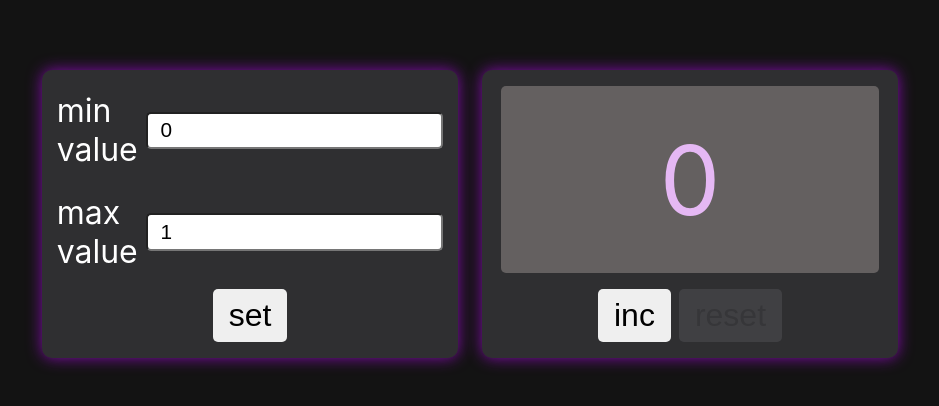
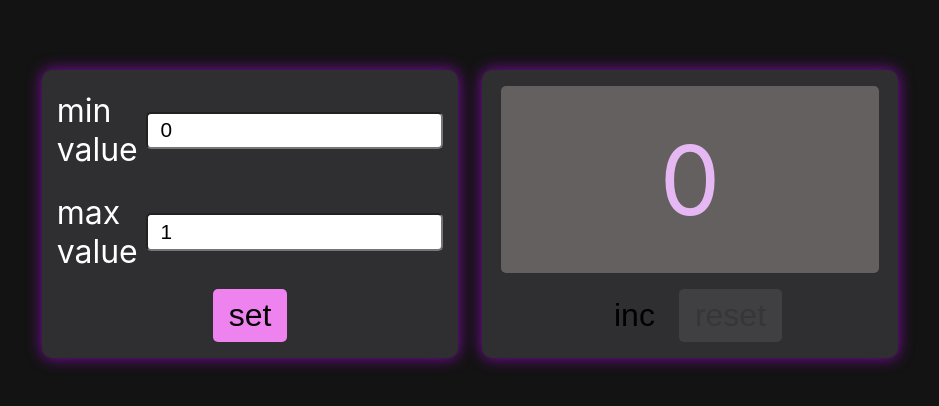
Before and after one commit to beliy-beret/React-Counter, a React (Create React App) app: page / in a window 1280 px wide. Shown: the part 114-520 px from the top of the page, without its empty margins (178-1117 px from the left). Built offline with nearby package versions, Linux system fonts and the light colour scheme.

Commit message:
refactoring MyButton component

```diff
--- a/src/components/CounterSetting/CounterSetting.tsx
+++ b/src/components/CounterSetting/CounterSetting.tsx
@@ -101,7 +101,7 @@ const CounterSetting: FC<ComponentPropsType> = ({
 					className={error ? s.error : ''}
 				/>
 			</div>
-			<MyButton onClick={submitHandler} disabled={!formIsValid}>
+			<MyButton onClick={submitHandler} disabled={!formIsValid} variant={'primary'}>
 				set
 			</MyButton>
 		</div>
--- a/src/components/MyButton/MyButton.tsx
+++ b/src/components/MyButton/MyButton.tsx
@@ -1,17 +1,18 @@
-import {FC, ReactNode} from 'react';
+import { ButtonHTMLAttributes, FC, ReactNode } from 'react';
+
 import s from './style.module.css';
 
-type ComponentPropsType = {
-  children: ReactNode
-  onClick: () => void
-  disabled?: boolean
+interface ComponentPropsType extends ButtonHTMLAttributes<HTMLButtonElement> {
+  children: ReactNode,
+  variant?: 'default' | 'primary' | 'secondary'
 }
 
 const MyButton: FC<ComponentPropsType> = (
-  {children, onClick, disabled}
+  { children, variant = 'default', ...rest }
 ) => {
+  const btnClass = `${s.btn} ${s[variant]}`;
   return (
-    <button className={s.btn} onClick={onClick} disabled={disabled}>{children}</button>
+    <button className={btnClass} {...rest}>{children}</button>
   );
 };
 
--- a/src/components/MyButton/style.module.css
+++ b/src/components/MyButton/style.module.css
@@ -10,4 +10,15 @@
 .btn:disabled {
     background-color: #525256;
     opacity: 0.5;
+    box-shadow: none;
 }
+.default {
+    background-color: inherit;
+}
+.primary {
+    background-color: violet;
+}
+.secondary {
+    background-color: rgb(17, 17, 17);
+    color: #FFFFFF
+}
```
